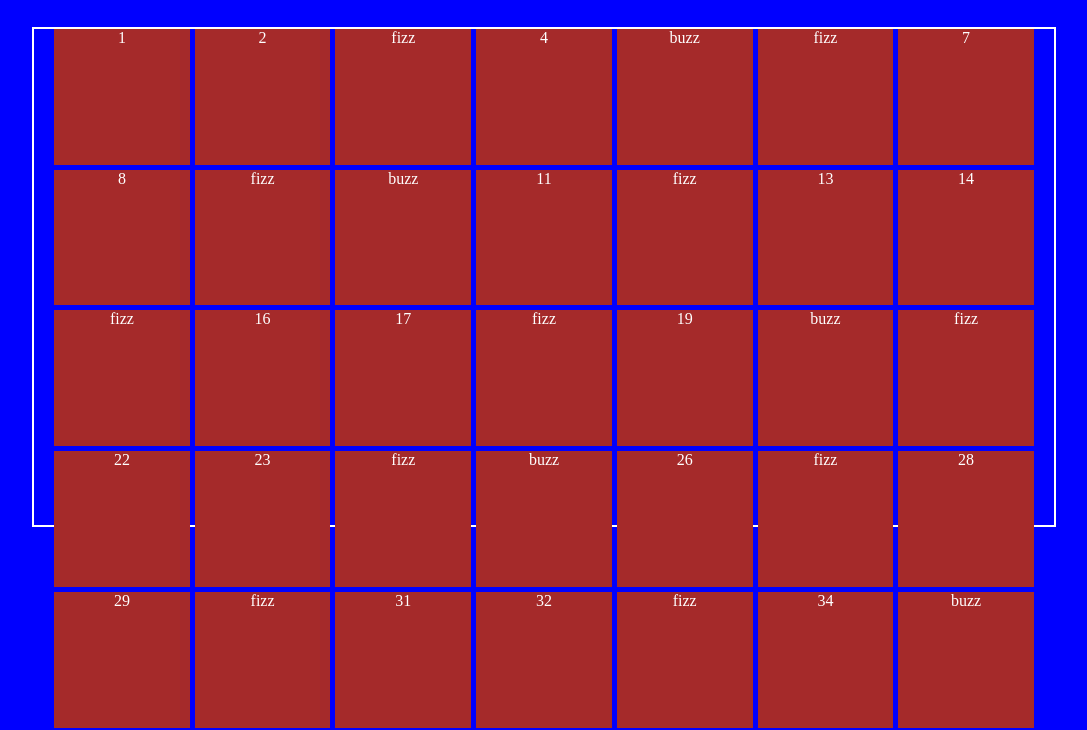
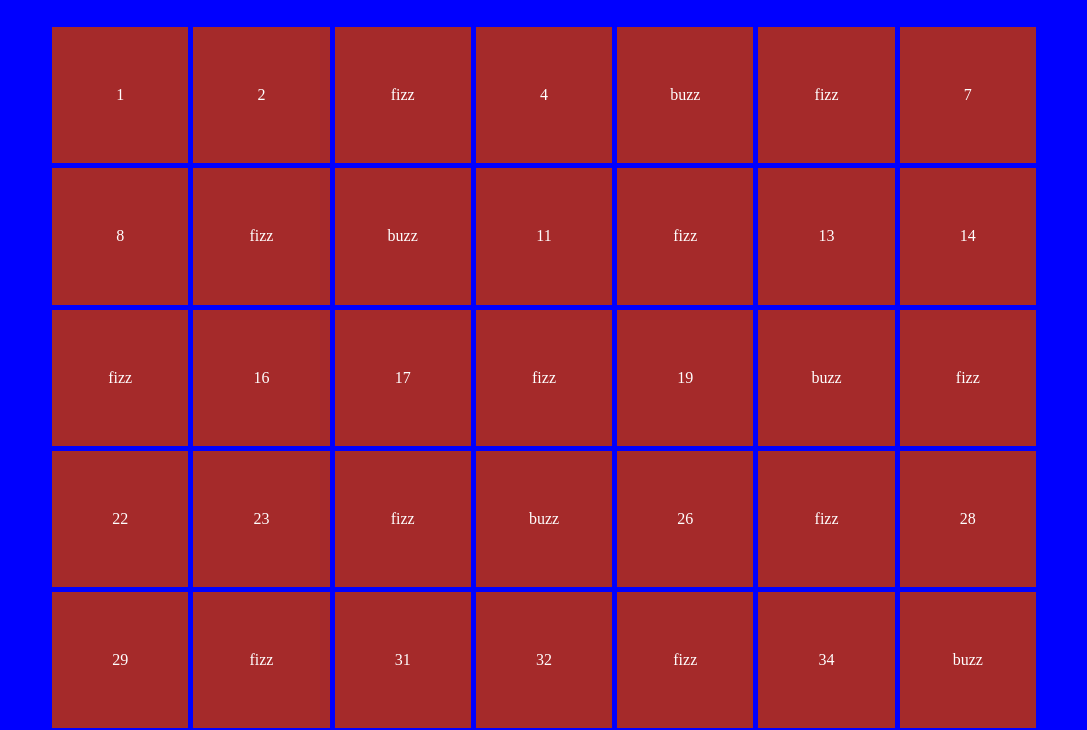
Before and after one commit to FrankFabbriRebe/js-fizzbuzz, a plain HTML site: page index.html in a window 1280 px wide. Shown: the part 70-800 px from the top of the page, without its empty margins (96-1183 px from the left). Drawn offline with Linux system fonts and the light colour scheme.

Commit message:
style div.box

```diff
--- a/style.css
+++ b/style.css
@@ -21,14 +21,14 @@ body    {
     flex-wrap: wrap;
     gap: 5px;
     justify-content: center;
-    /* debug */
-    height: 500px;
-    border: 2px solid white;
 }
 
 .box    {
     width: calc(100% / 7 - 10px);
     aspect-ratio: 1 / 1;
+    display: flex;
+    justify-content: center;
+    align-items: center;
     /* debug */
     background-color: brown
 }
```
